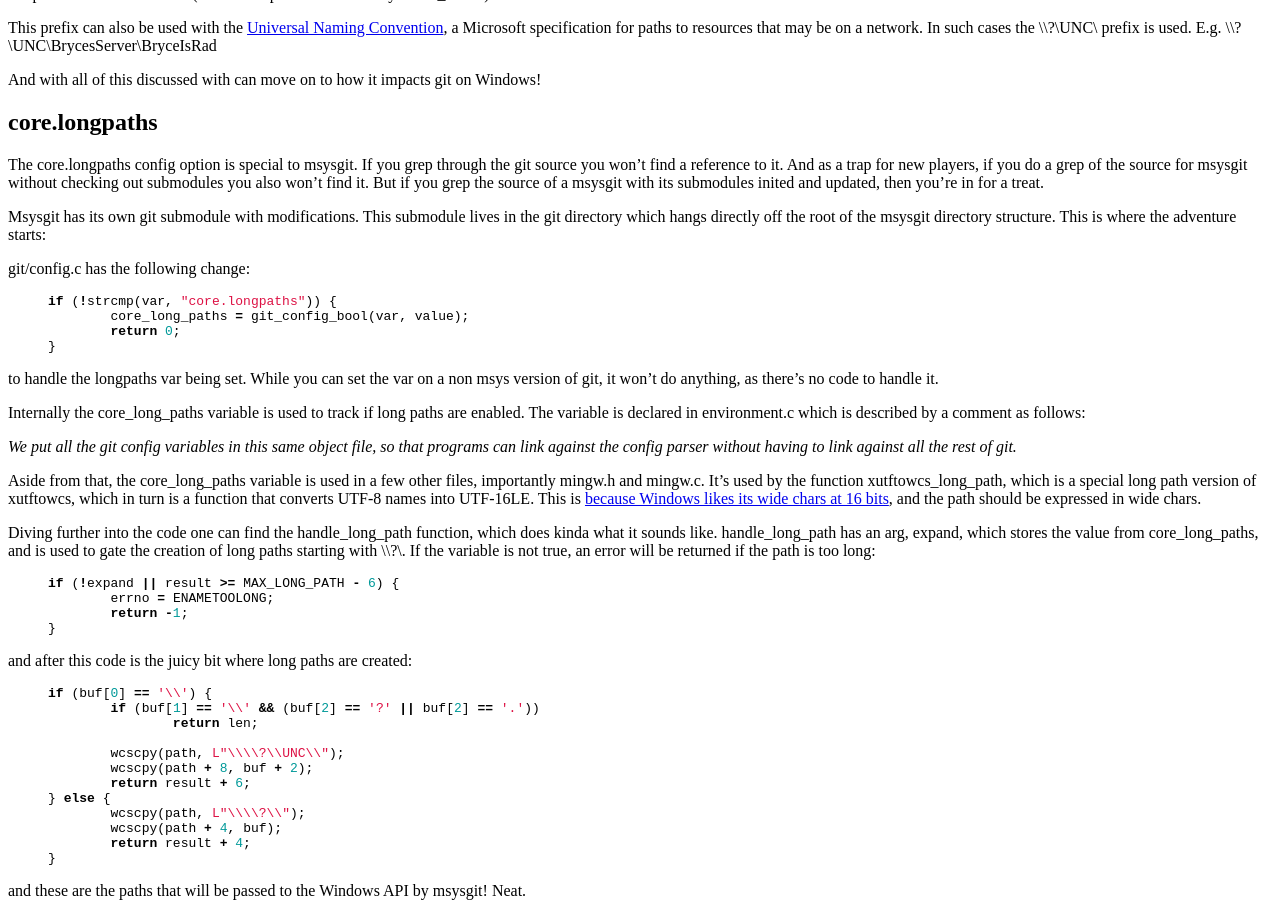
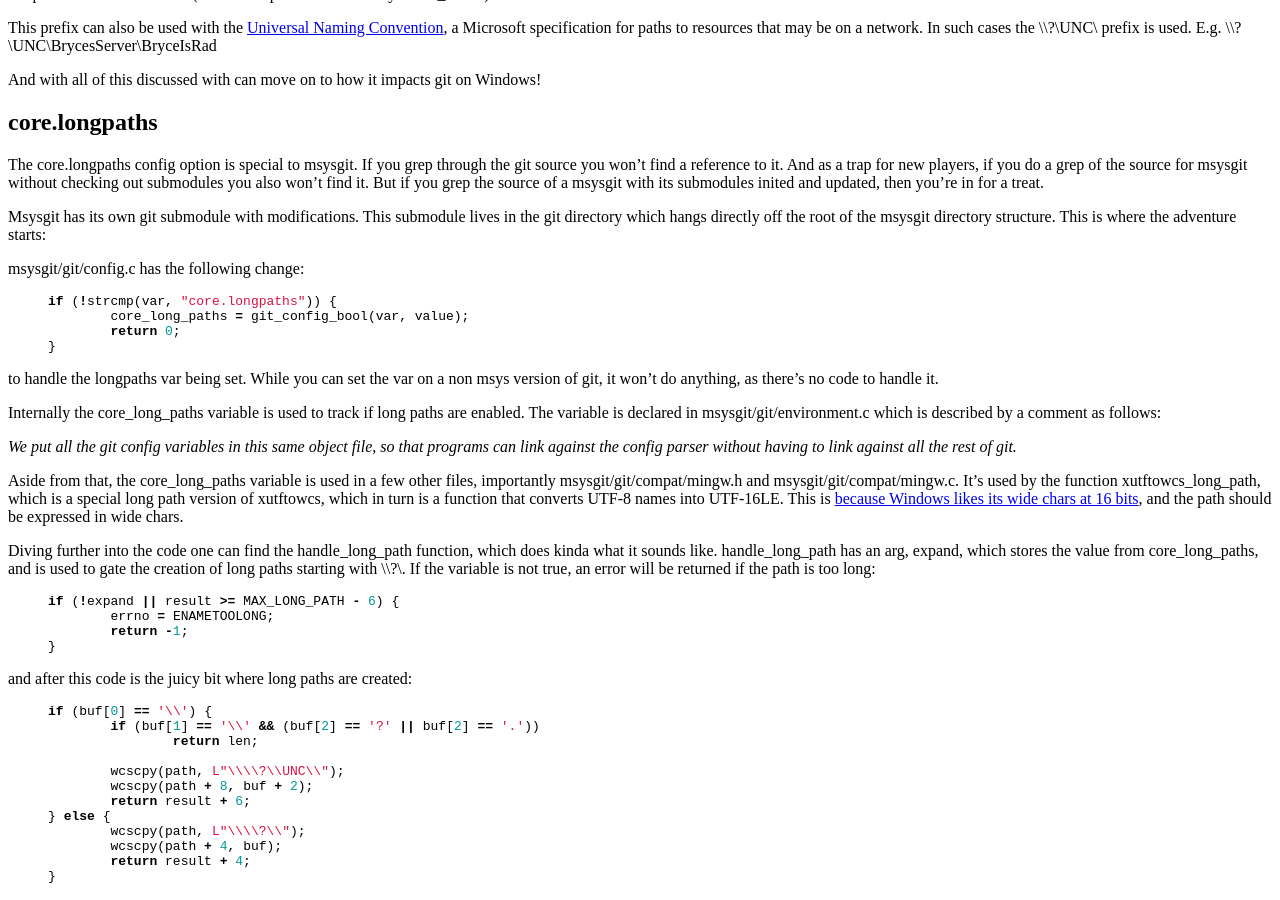
Before and after one commit to SingingTree/SingingTree.github.io, a Jekyll site: the page built from _posts/2015-06-27-of-too-long-file-names-and-git.md, in a window 1280 px wide and 900 px high, scrolled down 852 px. Built offline with Jekyll 4.4.1, drawn with Linux system fonts in a browser that asks for light colours.

Commit message:
GitLongPathBlog: Paths in post upped for clarity

```diff
--- a/_posts/2015-06-27-of-too-long-file-names-and-git.md
+++ b/_posts/2015-06-27-of-too-long-file-names-and-git.md
@@ -53,7 +53,7 @@
 
 Msysgit has its own git submodule with modifications. This submodule lives in the git directory which hangs directly off the root of the msysgit directory structure. This is where the adventure starts:
 
-git/config.c has the following change:
+msysgit/git/config.c has the following change:
 
 {% highlight c %}
 if (!strcmp(var, "core.longpaths")) {
@@ -64,11 +64,11 @@
 
 to handle the longpaths var being set. While you can set the var on a non msys version of git, it won't do anything, as there's no code to handle it.
 
-Internally the core_long_paths variable is used to track if long paths are enabled. The variable is declared in environment.c which is described by a comment as follows:
+Internally the core_long_paths variable is used to track if long paths are enabled. The variable is declared in msysgit/git/environment.c which is described by a comment as follows:
 
 *We put all the git config variables in this same object file, so that programs can link against the config parser without having to link against all the rest of git.*
 
-Aside from that, the core_long_paths variable is used in a few other files, importantly mingw.h and mingw.c. It's used by the function xutftowcs_long_path, which is a special long path version of xutftowcs, which in turn is a function that converts UTF-8 names into UTF-16LE. This is [because Windows likes its wide chars at 16 bits](https://msdn.microsoft.com/en-us/library/windows/desktop/aa367308%28v=vs.85%29.aspx), and the path should be expressed in wide chars.
+Aside from that, the core_long_paths variable is used in a few other files, importantly msysgit/git/compat/mingw.h and msysgit/git/compat/mingw.c. It's used by the function xutftowcs_long_path, which is a special long path version of xutftowcs, which in turn is a function that converts UTF-8 names into UTF-16LE. This is [because Windows likes its wide chars at 16 bits](https://msdn.microsoft.com/en-us/library/windows/desktop/aa367308%28v=vs.85%29.aspx), and the path should be expressed in wide chars.
 
 Diving further into the code one can find the handle_long_path function, which does kinda what it sounds like. handle_long_path has an arg, expand, which stores the value from core_long_paths, and is used to gate the creation of long paths starting with \\\\?\\. If the variable is not true, an error will be returned if the path is too long:
 
```
